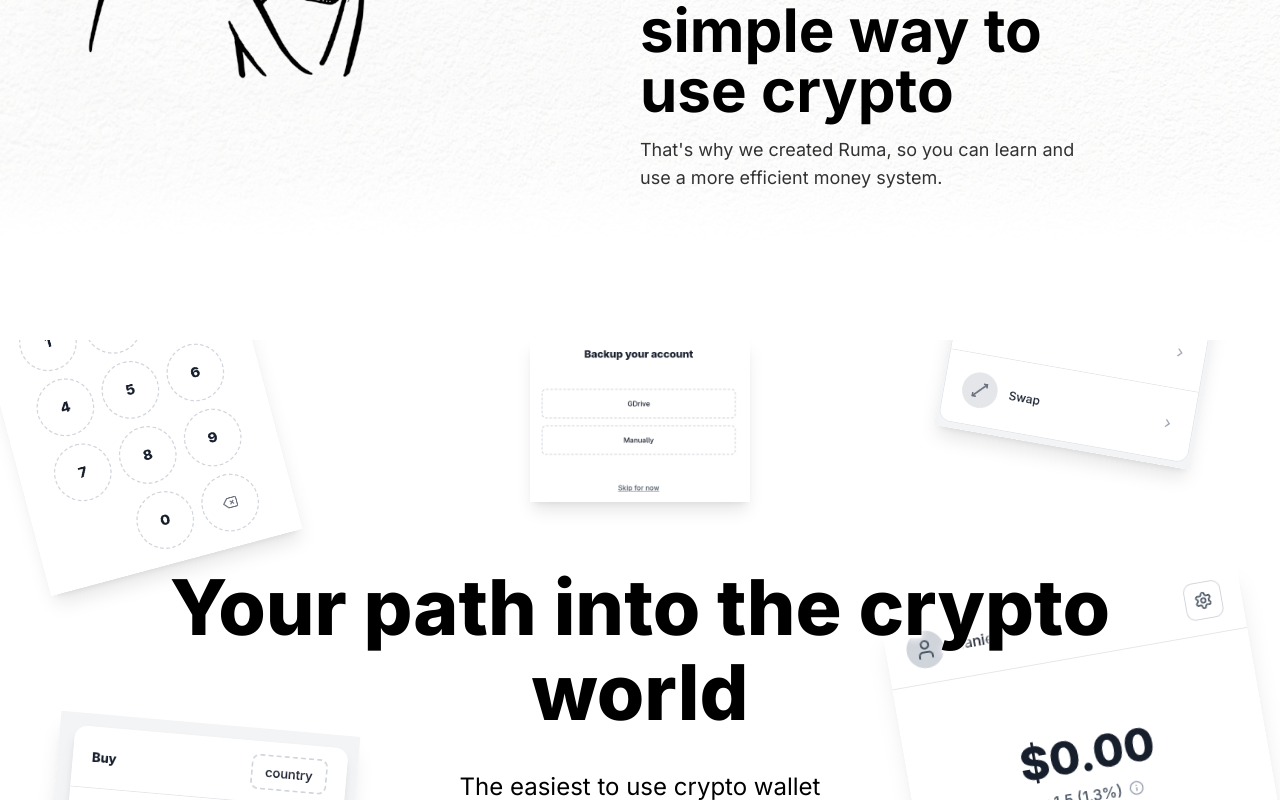
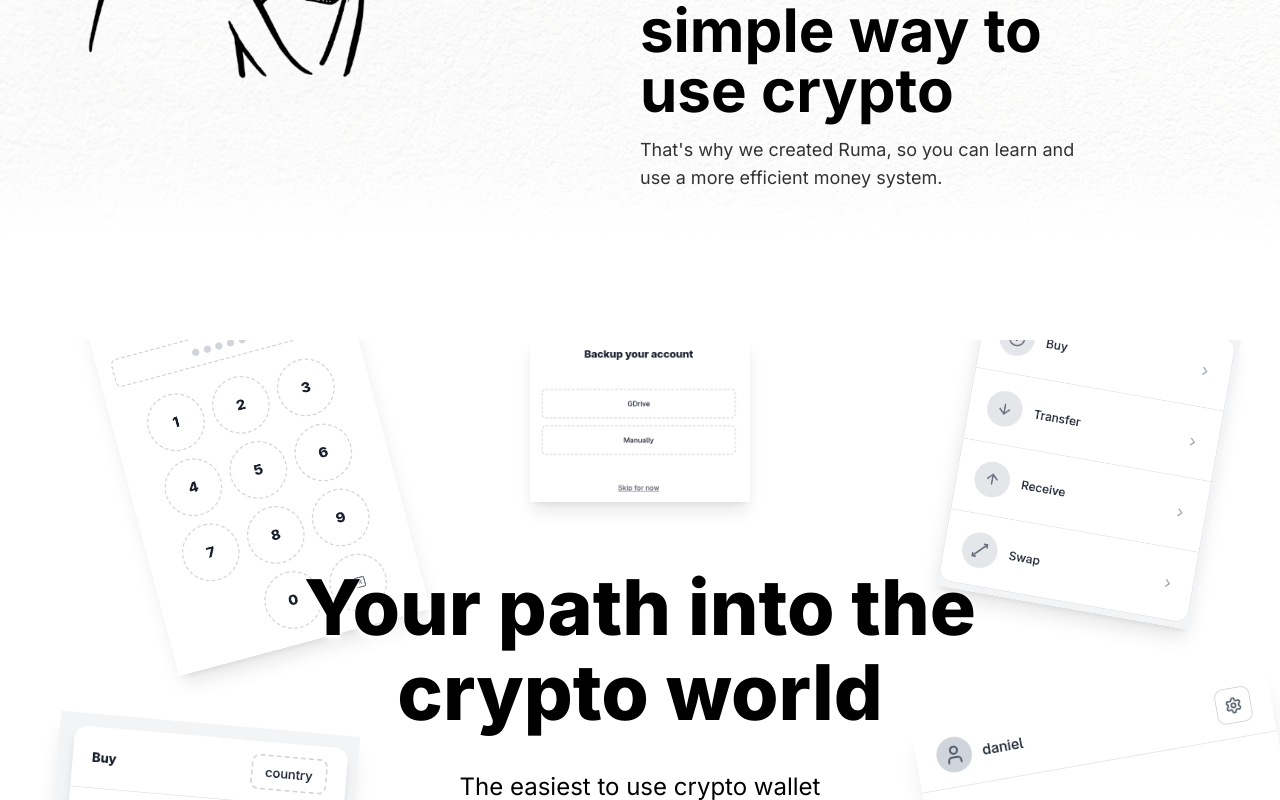
Before and after one commit to RumaFinance/website, a Next.js app: page /en in a window 1280 px wide. Shown: the part 1260-2060 px from the top of the page. Built offline with nearby package versions, Linux system fonts and the light colour scheme.

Commit message:
fix: Minor adjustments

```diff
--- a/app/[lang]/layout.tsx
+++ b/app/[lang]/layout.tsx
@@ -37,11 +37,11 @@
           <TranslationsProvider dictionary={dictionary}>
             <header className="fixed top-0 z-50 p-6 flex justify-between lg:justify-end left-0 lg:right-0 w-full">
               <Image
-                src="/icon.svg"
+                src="/logo-full.svg"
                 alt="Logo"
                 width={48}
                 height={48}
-                className="w-12 h-12 lg:hidden"
+                className="w-auto h-12 lg:hidden"
               />
               <LanguageSelector currentLocale={lang} />
             </header>
--- a/components/Hero.tsx
+++ b/components/Hero.tsx
@@ -69,10 +69,10 @@
 
   // Define positions and sizes for each feature image
   const featureAnimations = [
-    { x: "-40vw", y: "-45vh", scale: 1.3, rotate: -15 }, // Top left
-    { x: "35vw", y: "-55vh", scale: 1.3, rotate: 10 }, // Top right
+    { x: "-30vw", y: "-35vh", scale: 1.3, rotate: -15 }, // Top left
+    { x: "35vw", y: "-35vh", scale: 1.3, rotate: 10 }, // Top right
     { x: "-35vw", y: "25vh", scale: 1.5, rotate: 5 }, // Bottom left
-    { x: "38vw", y: "30vh", scale: 1.8, rotate: -10 }, // Bottom right
+    { x: "40vw", y: "40vh", scale: 1.8, rotate: -10 }, // Bottom right
     { x: "0vw", y: "-40vh", scale: 1.1, rotate: 0 }, // Top center
   ];
 
@@ -83,7 +83,7 @@
         {[1, 2, 3, 4, 5].map((num, index) => (
           <motion.div
             key={num}
-            className="absolute top-1/2 left-1/2 z-10"
+            className="absolute top-1/2 left-1/2 z-10 p-10"
             initial={{
               x: "-50%",
               y: "-50%",
@@ -121,7 +121,7 @@
 
       {/* Content */}
       <div
-        className="relative z-10 h-full flex flex-col justify-center items-center px-6 lg:px-12
+        className="relative z-10 h-full max-w-[70vw] mx-auto flex flex-col justify-center items-center px-6 lg:px-12
 xl:px-16"
       >
         <motion.h1
--- a/dictionaries/es.json
+++ b/dictionaries/es.json
@@ -6,7 +6,7 @@
   "hero": {
     "1": {
       "title": "Sabemos que esto puede ser difícil",
-      "subtitle": "Crypto, blockchain, web3, auto custodia. Todos estos términos son nuevos y se sienten muy distintos a la banca tradicional, ¡y lo es!"
+      "subtitle": "Crypto, blockchain, web3, auto custodia. Todos estos términos son nuevos y se siente muy distinto a la banca tradicional, ¡y lo es!"
     },
     "2": {
       "title": "Necesitas una forma sencilla y segura de tener cripto",
```
Also changed, not shown: public/features/feature-4.png.
